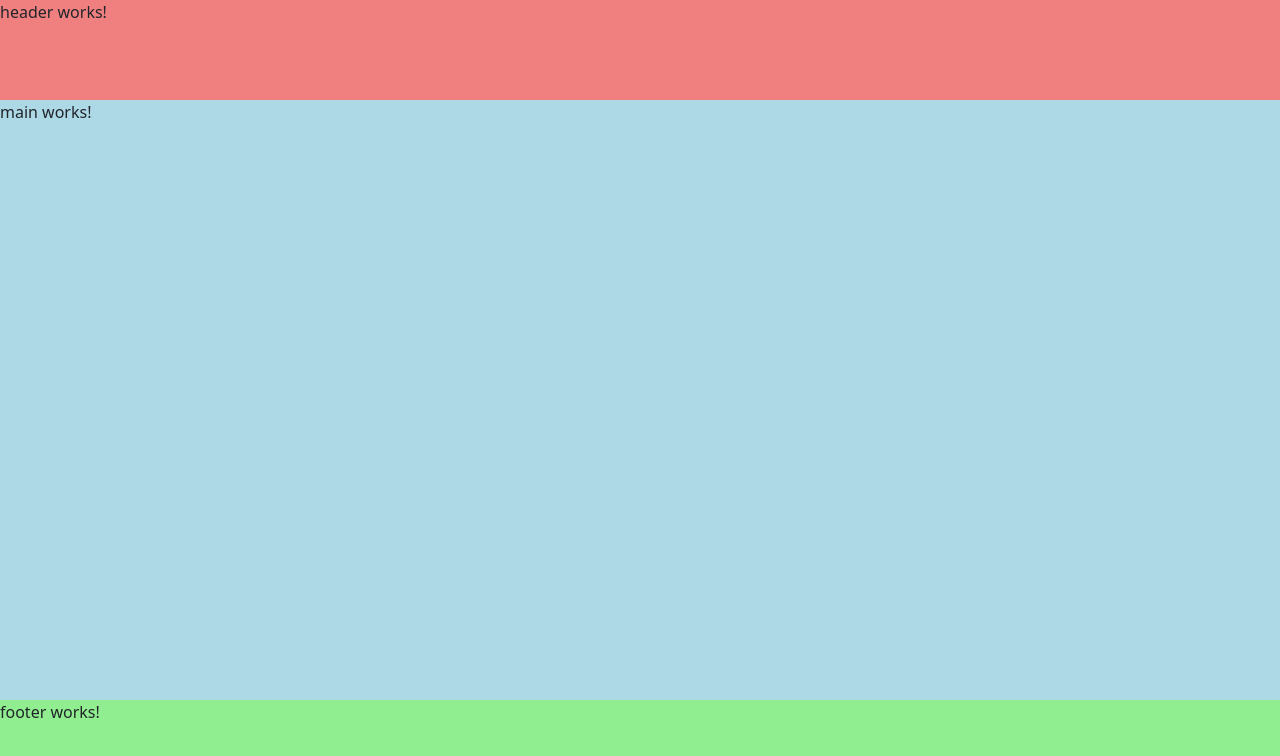
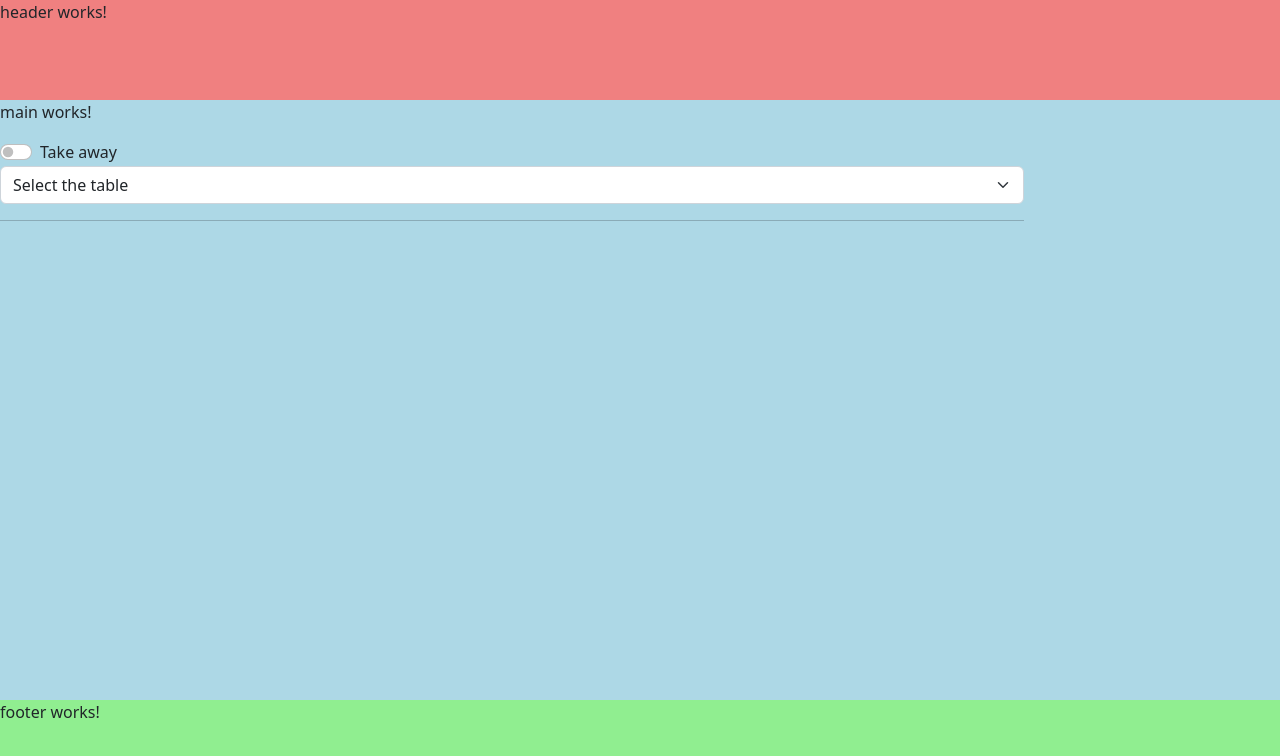
Before and after one commit to Tektronplus/order-management-system-angular, an Angular app: page / in a window 1280 px wide. Shown: the top 756 px of the page. Built offline with nearby package versions, Linux system fonts and the light colour scheme.

Commit message:
Code Form
Added first form of orders

```diff
--- a/src/app/main/form-order/form-order.component.css
+++ b/src/app/main/form-order/form-order.component.css
@@ -0,0 +1,3 @@
+.container-form{
+    width: 80%;
+}
--- a/src/app/main/form-order/form-order.component.html
+++ b/src/app/main/form-order/form-order.component.html
@@ -0,0 +1,35 @@
+<div class="container-form">
+    <div>
+        <div class="form-check form-switch">
+            <input class="form-check-input" type="checkbox" role="switch" id="flexSwitchCheckDefault" (change)="setIsTakeAway()">
+            <label class="form-check-label" for="flexSwitchCheckDefault">Take away</label>
+        </div>
+
+        <div *ngIf="!isTakeAway; else isTakeAwayComponent">
+            <select class="form-select">
+                <option selected>Select the table</option>
+                <option *ngFor="let table of tablesDB" value="{{table}}">{{table}}</option>
+
+            </select>
+        </div>
+
+        <ng-template #isTakeAwayComponent>
+            <div>
+                <input type="text" class="form-control" placeholder="First name" />
+            </div>
+            <div>
+                <input type="text" class="form-control" placeholder="Last name" />
+            </div>
+            <div>
+                <input type="text" class="form-control" placeholder="Address" />
+            </div>
+            <div>
+                <input type="text" class="form-control" placeholder="Phone number" />
+            </div>
+        </ng-template>
+    </div>
+
+    <hr>
+
+
+</div>
--- a/src/app/main/form-order/form-order.component.ts
+++ b/src/app/main/form-order/form-order.component.ts
@@ -12,4 +12,14 @@ export class FormOrderComponent implements OnInit {
   ngOnInit(): void {
   }
 
+
+  /* VARIABLES */
+  isTakeAway: boolean = false;
+
+
+  setIsTakeAway = () => this.isTakeAway = !this.isTakeAway;
+
+  /* PLACEHOLDER DATABASE */
+  tablesDB: string[] = ["n°01", "n°02", "n°03", "n°04", "n°05", "n°06", "n°07", "n°08", "n°09", "n°10", "n°11", "n°12", "n°13", "n°14", "n°15", "n°16", "n°17", "n°18", "n°19", "n°20"]
+  pizzaDB: Array<[string, number]> = [["Marinara", 4.90], ["Pugliese", 5.90], ["Napoli", 5.90], ["Contadino", 6.90], ["Capricciosa", 4.90], ["Bufala", 4.90], ["Monzese", 4.90], ["Ananas", 10.90]]
 }
```
